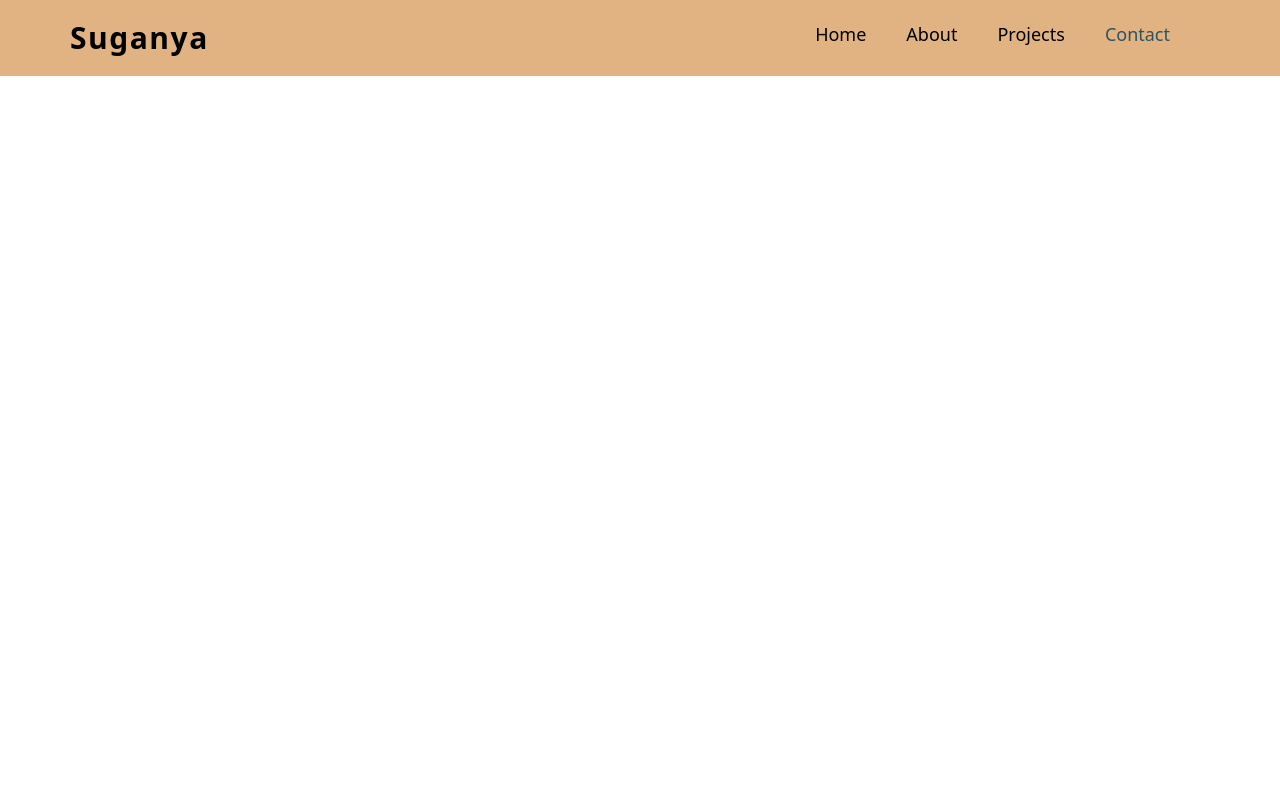
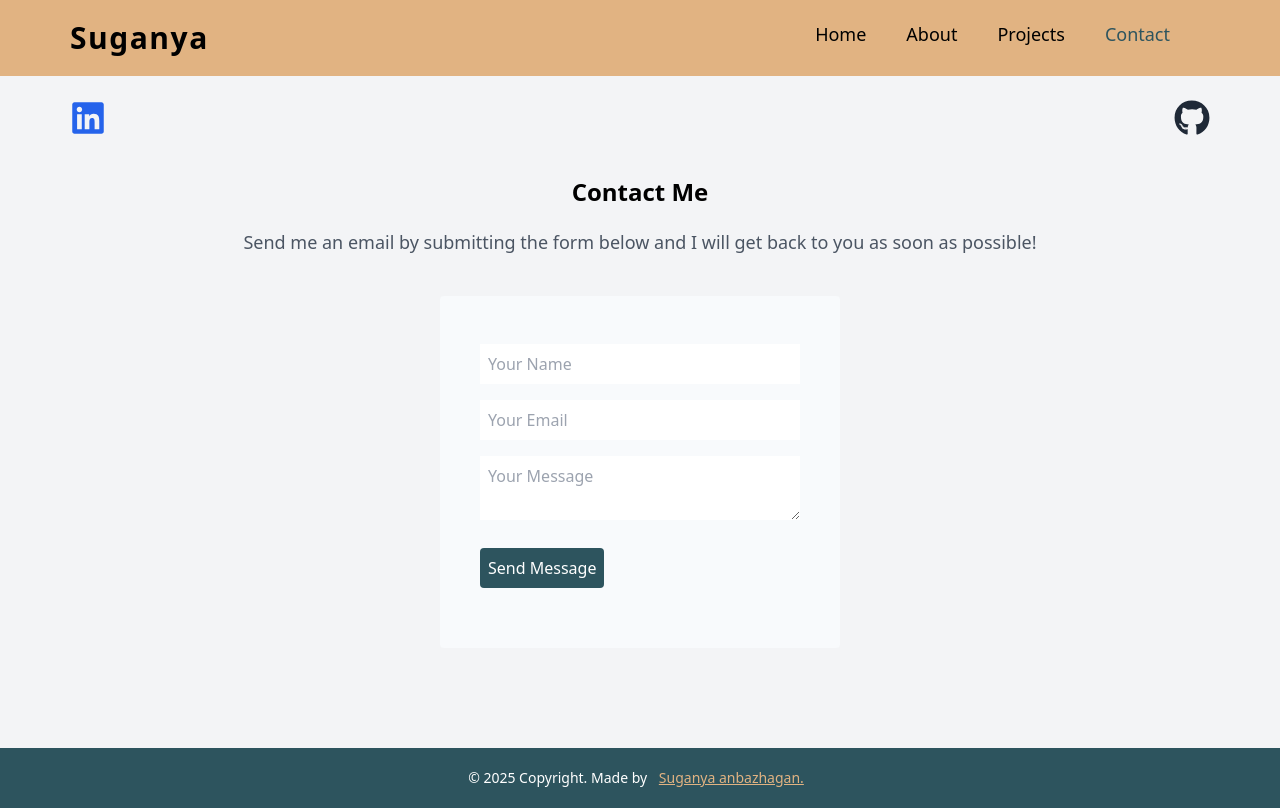
Before and after one commit to suganya-muthusamy/portfolio, a React (Create React App) app: page /contact in a window 1280 px wide. Built offline with nearby package versions, Linux system fonts and the light colour scheme.

Commit message:
Contact us page built with email.js

```diff
--- a/package.json
+++ b/package.json
@@ -3,9 +3,10 @@
   "version": "0.1.0",
   "private": true,
   "dependencies": {
+    "@emailjs/browser": "^4.4.1",
     "bootstrap": "^5.3.3",
     "cra-template": "1.2.0",
-    "emailjs-com": "^3.2.0",
+    "dotenv": "^16.4.7",
     "framer-motion": "^11.16.0",
     "react": "^19.0.0",
     "react-bootstrap": "^2.10.7",
--- a/src/App.js
+++ b/src/App.js
@@ -5,7 +5,8 @@ import Home from "./components/Home";
 import About from "./components/About";
 import Projects from "./components/Projects";
 import Contact from "./components/Contact";
-// import Footer from "./components/Footer";
+
+import Footer from "./components/Footer";
 
 const App = () => {
   return (
@@ -18,7 +19,7 @@ const App = () => {
           <Route path="/projects" element={<Projects />} />
           <Route path="/contact" element={<Contact />} />
         </Routes>
-        {/* <Footer /> */}
+        <Footer />
       </div>
     </Router>
   );
--- a/src/components/Contact.js
+++ b/src/components/Contact.js
@@ -1,51 +1,106 @@
-import React, { useState } from "react";
+import React, { useRef, useState } from "react";
+import emailjs from "@emailjs/browser";
+import { FaLinkedin, FaGithub } from "react-icons/fa";
 
 const Contact = () => {
-  const [formData, setFormData] = useState({
-    name: "",
-    email: "",
-    message: "",
-  });
+  const [message, setMessage] = useState("");
+  const [ismessageSend, setIsMessageSend] = useState(false);
 
-  const handleChange = (e) => {
-    const { name, value } = e.target;
-    setFormData({ ...formData, [name]: value });
-  };
+  const form = useRef();
 
-  const handleSubmit = (e) => {
+  const sendEmail = (e) => {
     e.preventDefault();
-    console.log("Form submitted:", formData);
+
+    emailjs
+      .sendForm("service_sj603ma", "template_ali53qu", form.current, {
+        publicKey: process.env.REACT_APP_EMAILJS_PUBLIC_KEY,
+      })
+      .then(
+        () => {
+          setIsMessageSend(true);
+          setMessage("Email sent successfully!");
+          setTimeout(() => {
+            setMessage("");
+          }, 3000);
+          form.current.reset();
+        },
+        (error) => {
+          setIsMessageSend(false);
+          setMessage("Failed to send email. Please try again.");
+          console.log("FAILED...", error.text);
+        }
+      );
   };
 
   return (
-    <div className="contact">
-      <h2>Contact Me</h2>
-      <form onSubmit={handleSubmit}>
+    <div className="bg-gray-100 py-20">
+      <div className="w-full xl:w-[1140px] px-4 xl:px-0 xl:mx-auto gap-7 h-full">
+        <div className="flex justify-between space-x-4 my-5">
+          <a
+            href="https://www.linkedin.com/in/suganya-anbazhagan-6669301a4/"
+            target="_blank"
+            rel="noopener noreferrer"
+            className="text-blue-600 text-4xl"
+          >
+            <FaLinkedin />
+          </a>
+          <a
+            href="https://github.com/suganya-muthusamy"
+            target="_blank"
+            rel="noopener noreferrer"
+            className="text-gray-800 text-4xl"
+          >
+            <FaGithub />
+          </a>
+        </div>
+        <div className="my-5 flex flex-col items-center">
+          <h2 className="text-2xl font-bold my-5">Contact Me</h2>
+          <p className="mb-10 text-lg text-gray-600">
+            Send me an email by submitting the form below and I will get back to
+            you as soon as possible!
+          </p>
+          <form
+            ref={form}
+            onSubmit={sendEmail}
+            className="flex flex-col w-full md:w-[400px] bg-slate-50 p-5 md:p-10 rounded"
+          >
             <input
               type="text"
-          name="name"
+              name="from_name"
               placeholder="Your Name"
-          value={formData.name}
-          onChange={handleChange}
               required
+              className="my-2 p-2"
             />
             <input
               type="email"
-          name="email"
+              name="from_email"
               placeholder="Your Email"
-          value={formData.email}
-          onChange={handleChange}
               required
+              className="my-2 p-2"
             />
             <textarea
               name="message"
               placeholder="Your Message"
-          value={formData.message}
-          onChange={handleChange}
               required
+              className="my-2 p-2"
             />
-        <button type="submit">Send Message</button>
+            <button
+              type="submit"
+              className="mt-5 p-2 w-fit bg-night-blue text-white rounded"
+            >
+              Send Message
+            </button>
+
+            <div className="mt-5">
+              {ismessageSend ? (
+                <p className="text-green-700">{message}</p>
+              ) : (
+                <p className="text-red-700">{message}</p>
+              )}
+            </div>
           </form>
+        </div>
+      </div>
     </div>
   );
 };
--- a/src/components/Footer.js
+++ b/src/components/Footer.js
@@ -1,9 +1,15 @@
 import React from "react";
 
 const Footer = () => {
+  const currentYear = new Date().getFullYear();
   return (
-    <footer className="footer">
-      <p>&copy; 2025 My Portfolio. All rights reserved.</p>
+    <footer className="footer py-5 text-center bg-night-blue text-white">
+      <p className="text-sm">
+        &copy; {currentYear} Copyright. Made by{" "}
+        <a href="/" className="text-sand-tan font-medium underline mx-2">
+          Suganya anbazhagan.
+        </a>
+      </p>
     </footer>
   );
 };
--- a/src/components/Projects.js
+++ b/src/components/Projects.js
@@ -36,7 +36,7 @@ const Projects = () => {
                     <span className="text-sm mx-2">{project.type}</span>
                   </h1>
 
-                  <h2 className="text-gray-600 mt-2">{project.sub_title}</h2>
+                  <h2 className="text-gray-400 mt-2">{project.sub_title}</h2>
                   <i className="text-gray-800 text-lg mt-5">
                     {project.description.map((desc, i) => {
                       return <p className="my-2">{desc}</p>;
```
Also changed, not shown: 2 other files (tests, documents, lock files or other folders). Lines whose indentation alone changed are shown as unchanged.
